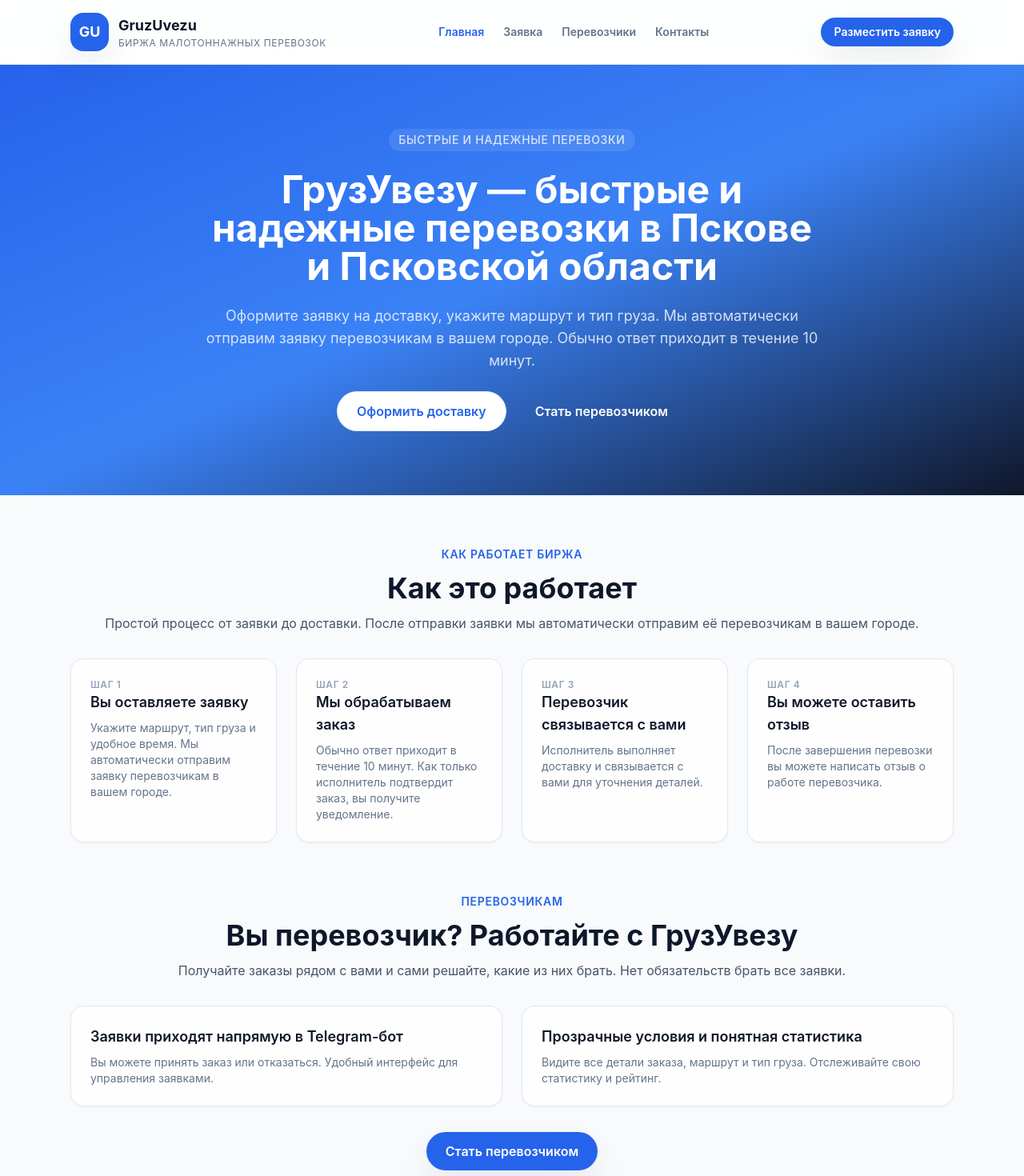
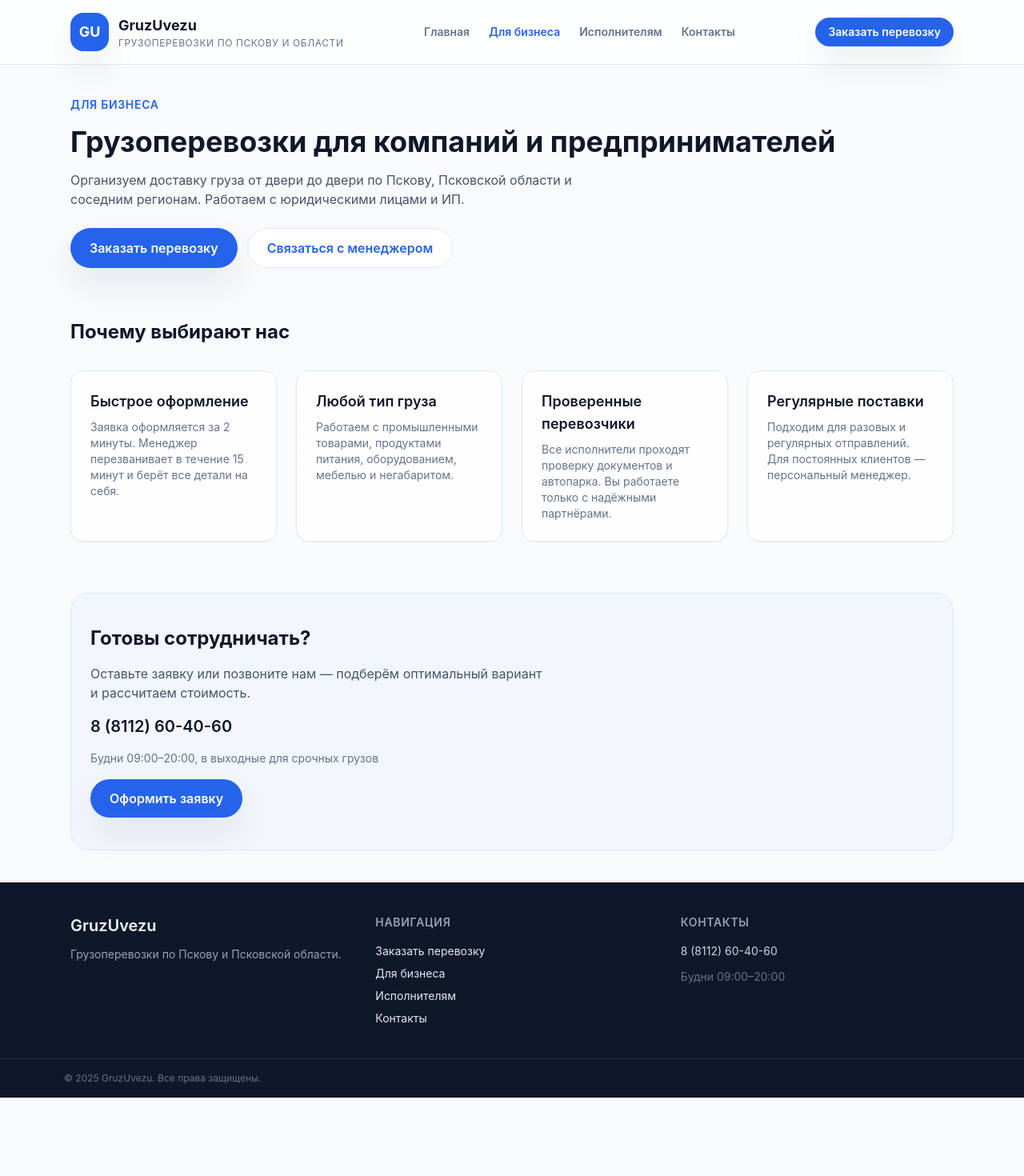
Before and after one commit to paybackovich/gruzuvezu, a React (Vite) app in the folder project/frontend/: page /business in a window 1280 px wide. Before the commit this address led to /. Shown: the top 1470 px of the page at 80% size. After the commit the page ends 1372 px from the top, so only its background shows below. Built offline with nearby package versions, Linux system fonts and the light colour scheme.

Commit message:
Refactor routing and update UI components: replace PostRequest with Business page, update Footer and Header links, enhance Carriers page with new content structure, and modify Contacts form for improved user experience.

```diff
--- a/project/frontend/src/App.jsx
+++ b/project/frontend/src/App.jsx
@@ -1,7 +1,7 @@
 import { Routes, Route, Navigate } from 'react-router-dom';
 import AppLayout from './layouts/AppLayout.jsx';
 import Home from './pages/Home.jsx';
-import PostRequest from './pages/PostRequest.jsx';
+import Business from './pages/Business.jsx';
 import Carriers from './pages/Carriers.jsx';
 import Contacts from './pages/Contacts.jsx';
 
@@ -9,9 +9,10 @@ const App = () => (
   <Routes>
     <Route element={<AppLayout />}>
       <Route index element={<Home />} />
-      <Route path="/request" element={<PostRequest />} />
+      <Route path="/business" element={<Business />} />
       <Route path="/carriers" element={<Carriers />} />
       <Route path="/contacts" element={<Contacts />} />
+      <Route path="/request" element={<Navigate to="/" replace />} />
       <Route path="*" element={<Navigate to="/" replace />} />
     </Route>
   </Routes>
--- a/project/frontend/src/components/Footer.jsx
+++ b/project/frontend/src/components/Footer.jsx
@@ -2,12 +2,11 @@ import { Link } from 'react-router-dom';
 
 const Footer = () => (
   <footer className="bg-slate-900 text-slate-100">
-    <div className="mx-auto grid w-full max-w-6xl gap-10 px-4 py-10 sm:px-6 md:grid-cols-4">
+    <div className="mx-auto grid w-full max-w-6xl gap-10 px-4 py-10 sm:px-6 md:grid-cols-3">
       <div className="space-y-3">
         <p className="text-xl font-semibold">GruzUvezu</p>
         <p className="text-sm text-slate-400">
-          Биржа малотоннажных перевозок: объединяем надёжных перевозчиков и заказчиков по всей
-          России.
+          Грузоперевозки по Пскову и Псковской области.
         </p>
       </div>
       <div>
@@ -17,17 +16,17 @@ const Footer = () => (
         <ul className="space-y-2 text-sm">
           <li>
             <Link className="text-slate-200 transition hover:text-white" to="/">
-              Главная
+              Заказать перевозку
             </Link>
           </li>
           <li>
-            <Link className="text-slate-200 transition hover:text-white" to="/request">
-              Заявка
+            <Link className="text-slate-200 transition hover:text-white" to="/business">
+              Для бизнеса
             </Link>
           </li>
           <li>
             <Link className="text-slate-200 transition hover:text-white" to="/carriers">
-              Перевозчики
+              Исполнителям
             </Link>
           </li>
           <li>
@@ -43,23 +42,13 @@ const Footer = () => (
         </p>
         <div className="space-y-3 text-sm text-slate-300">
           <p>8 (8112) 60-40-60</p>
-          <p>sales@gruzuvezu.ru</p>
-          <p>Москва, ул. Автотранспортная, 14</p>
+          <p className="text-slate-500">Будни 09:00–20:00</p>
         </div>
-      </div>
-      <div>
-        <p className="mb-4 text-sm font-semibold uppercase tracking-wider text-slate-400">
-          Мы онлайн
-        </p>
-        <p className="text-sm text-slate-300">
-          Подписывайтесь на наши обновления и участвуйте в пилотных программах безопасных сделок.
-        </p>
       </div>
     </div>
     <div className="border-t border-white/10">
       <div className="mx-auto flex w-full max-w-6xl flex-col gap-2 px-4 py-4 text-center text-xs text-slate-500 sm:flex-row sm:items-center sm:justify-between sm:text-left">
         <p>© {new Date().getFullYear()} GruzUvezu. Все права защищены.</p>
-        <p>Разработано с поддержкой акселератора Центрального университета</p>
       </div>
     </div>
   </footer>
--- a/project/frontend/src/components/Header.jsx
+++ b/project/frontend/src/components/Header.jsx
@@ -4,8 +4,8 @@ import Button from './Button.jsx';
 
 const navItems = [
   { label: 'Главная', to: '/' },
-  { label: 'Заявка', to: '/request' },
-  { label: 'Перевозчики', to: '/carriers' },
+  { label: 'Для бизнеса', to: '/business' },
+  { label: 'Исполнителям', to: '/carriers' },
   { label: 'Контакты', to: '/contacts' },
 ];
 
@@ -47,7 +47,7 @@ const Header = () => {
             <div>
               <p className="text-lg font-bold text-slate-900">GruzUvezu</p>
               <p className="text-xs uppercase tracking-wider text-slate-500">
-                Биржа малотоннажных перевозок
+                Грузоперевозки по Пскову и области
               </p>
             </div>
           </Link>
@@ -58,7 +58,7 @@ const Header = () => {
 
           <div className="hidden md:flex">
             <Button to="/request" size="sm">
-              Разместить заявку
+              Заказать перевозку
             </Button>
           </div>
 
@@ -87,7 +87,7 @@ const Header = () => {
               <NavLinks itemClass="text-base" />
             </nav>
             <Button to="/request" size="md">
-              Разместить заявку
+              Заказать перевозку
             </Button>
           </div>
         )}
--- /dev/null
+++ b/project/frontend/src/pages/Business.jsx
@@ -0,0 +1,69 @@
+import Button from '../components/Button.jsx';
+import Card from '../components/Card.jsx';
+
+const benefits = [
+  {
+    title: 'Быстрое оформление',
+    description: 'Заявка оформляется за 2 минуты. Менеджер перезванивает в течение 15 минут и берёт все детали на себя.',
+  },
+  {
+    title: 'Любой тип груза',
+    description: 'Работаем с промышленными товарами, продуктами питания, оборудованием, мебелью и негабаритом.',
+  },
+  {
+    title: 'Проверенные перевозчики',
+    description: 'Все исполнители проходят проверку документов и автопарка. Вы работаете только с надёжными партнёрами.',
+  },
+  {
+    title: 'Регулярные поставки',
+    description: 'Подходим для разовых и регулярных отправлений. Для постоянных клиентов — персональный менеджер.',
+  },
+];
+
+const Business = () => (
+  <div className="mx-auto w-full max-w-6xl space-y-16 px-4 py-10 sm:px-6">
+    <div className="space-y-4">
+      <p className="text-sm font-semibold uppercase tracking-wider text-blue-600">Для бизнеса</p>
+      <h1 className="text-4xl font-bold text-slate-900">
+        Грузоперевозки для компаний и предпринимателей
+      </h1>
+      <p className="max-w-2xl text-base text-slate-600">
+        Организуем доставку груза от двери до двери по Пскову, Псковской области и соседним
+        регионам. Работаем с юридическими лицами и ИП.
+      </p>
+      <div className="flex flex-wrap gap-3 pt-2">
+        <Button to="/" size="lg">
+          Заказать перевозку
+        </Button>
+        <Button to="/contacts" variant="secondary" size="lg">
+          Связаться с менеджером
+        </Button>
+      </div>
+    </div>
+
+    <section>
+      <h2 className="mb-8 text-2xl font-bold text-slate-900">Почему выбирают нас</h2>
+      <div className="grid gap-6 md:grid-cols-2 lg:grid-cols-4">
+        {benefits.map((b) => (
+          <Card key={b.title} title={b.title} description={b.description} />
+        ))}
+      </div>
+    </section>
+
+    <section className="rounded-3xl border border-blue-100 bg-blue-50/60 px-6 py-10">
+      <div className="max-w-xl space-y-4">
+        <h2 className="text-2xl font-bold text-slate-900">Готовы сотрудничать?</h2>
+        <p className="text-slate-600">
+          Оставьте заявку или позвоните нам — подберём оптимальный вариант и рассчитаем стоимость.
+        </p>
+        <p className="text-xl font-semibold text-slate-900">8 (8112) 60-40-60</p>
+        <p className="text-sm text-slate-500">Будни 09:00–20:00, в выходные для срочных грузов</p>
+        <Button to="/" size="lg">
+          Оформить заявку
+        </Button>
+      </div>
+    </section>
+  </div>
+);
+
+export default Business;
```
Also changed, not shown: 1 other file (tests, documents, lock files or other folders).
